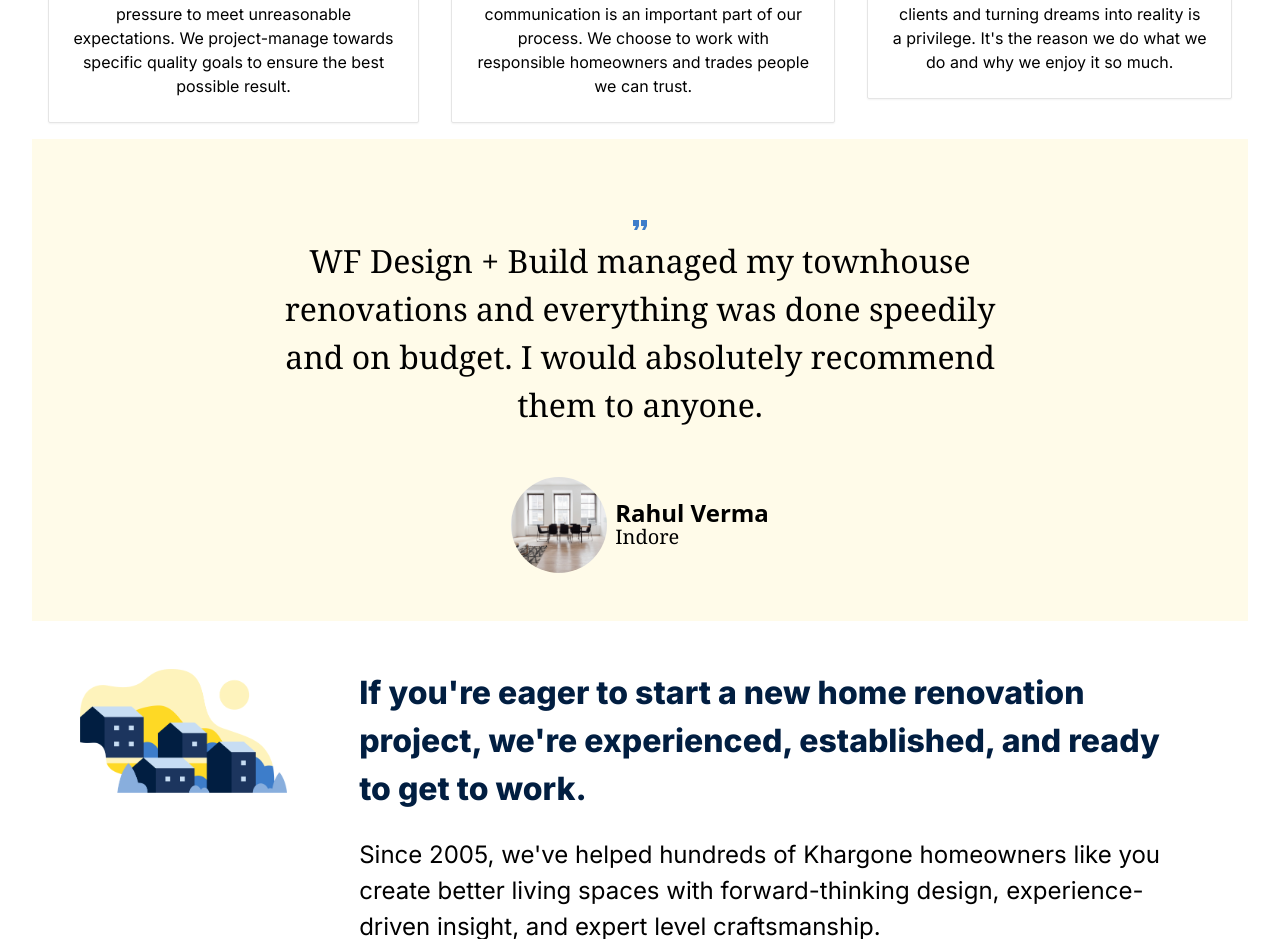
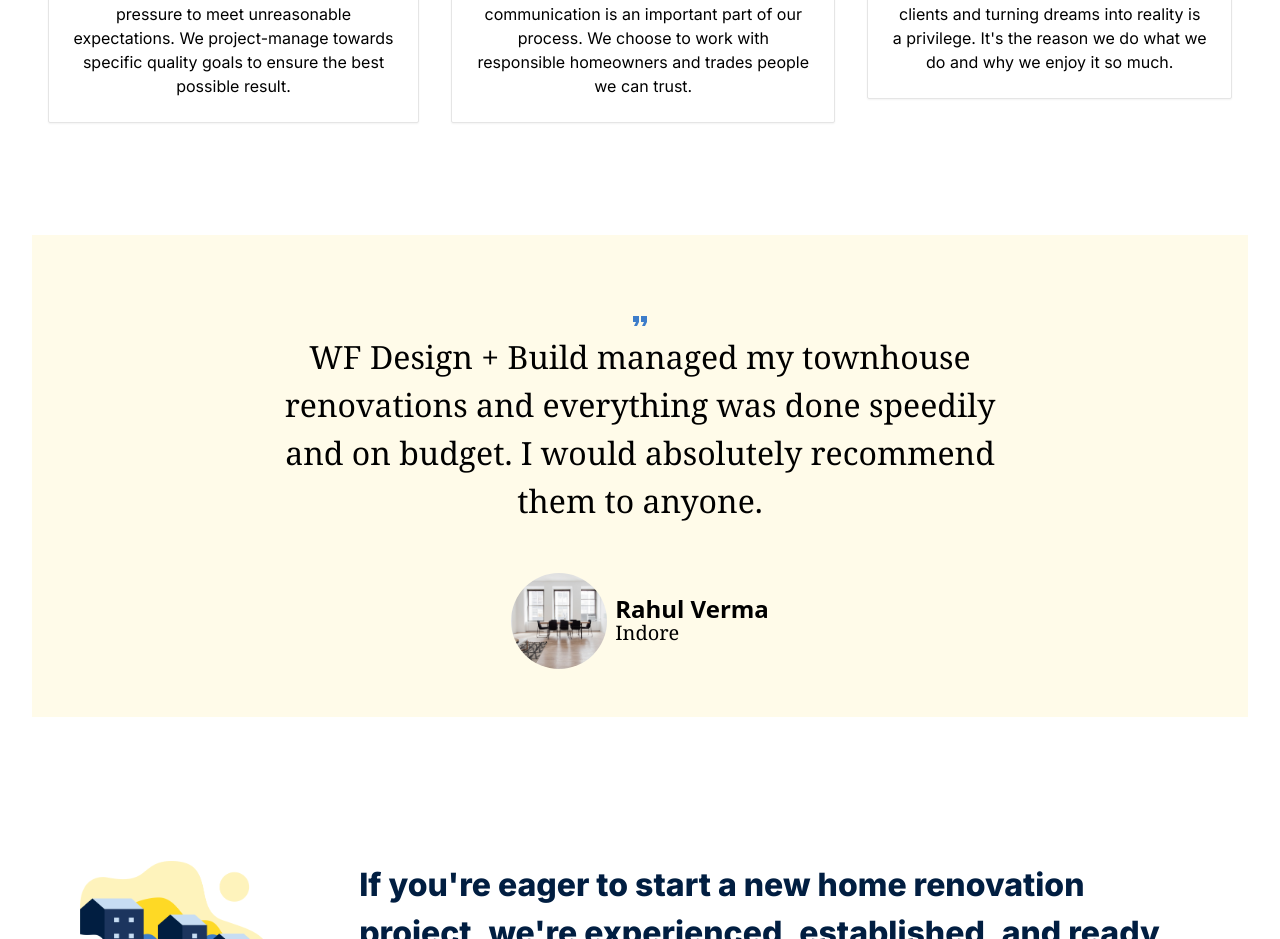
Before and after one commit to kapilaklecha/house-builder, a Next.js app: page /about in a window 1280 px wide. Shown: the part 1100-2039 px from the top of the page. Built offline with nearby package versions, Linux system fonts and the light colour scheme.

Commit message:
increase  margin

```diff
--- a/app/about/page.tsx
+++ b/app/about/page.tsx
@@ -41,7 +41,7 @@
             <ImageComponentWithDesc source='/house1.jpg' desc="Collaboration and open lines of communication is an important part of our process. We choose to work with responsible homeowners and trades people we can trust." heading='We do it together'/>
             <ImageComponentWithDesc source='/house1.jpg' desc="Building close relationships with our clients and turning dreams into reality is a privilege. It's the reason we do what we do and why we enjoy it so much." heading='We do it with purpose'/>
         </div>
-        <div>
+        <div className=' my-24'>
             <Testimonial/>
         </div>
 
```
